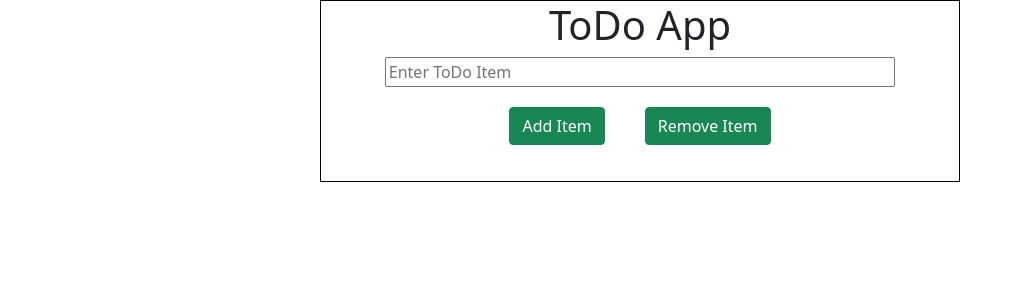
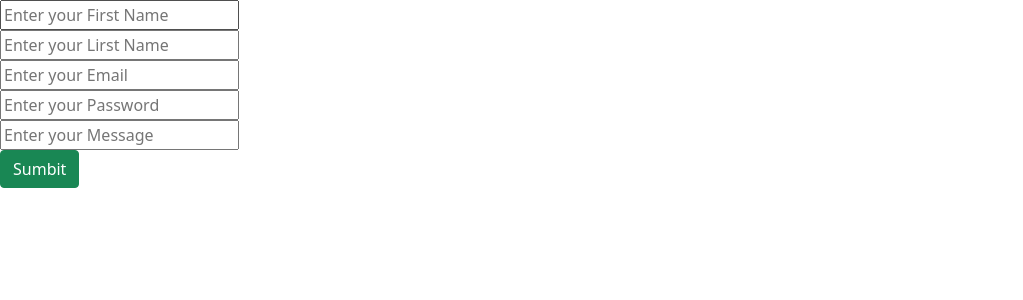
Before and after one commit to Raj5212/raj752287, a React (Create React App) app: page / in a window 1280 px wide. Shown: the top 300 px of the page, without its empty margins (0-1023 px from the left). Built offline with nearby package versions, Linux system fonts and the light colour scheme.

Commit message:
Form using React js

```diff
--- a/src/App.js
+++ b/src/App.js
@@ -93,14 +93,15 @@
 
 import React from 'react'
 import Project1 from './Project1'
-import './App.css'
+// import './App.css'
 import '../node_modules/bootstrap/dist/css/bootstrap.min.css'
 import '../node_modules/bootstrap/dist/js/bootstrap.bundle.min.js'
+import BasicForm from './BasicForm'
 
 const App = () => {
   return (
     <div>
-      <Project1/>
+      <BasicForm/>
     </div>
   )
 }
--- /dev/null
+++ b/src/BasicForm.js
@@ -0,0 +1,48 @@
+import React, { useState } from 'react'
+
+const BasicForm = () => {
+    const initialValues = {
+        fname: "",
+        lname: "",
+        email: "",
+        password: "",
+        comment: "",
+      };
+
+const [inputValues,setInputValues]=useState(initialValues)
+
+  const handleInputChange = (e) => {
+    const { name, value } = e.target;
+    setInputValues({
+      ...inputValues,
+      [name]: value,
+    });
+    console.log({inputValues})
+  };
+
+    return (
+        <>
+            <div>
+                <div>
+                    <input className='fname' type={'text'} name={'fname'} placeholder={"Enter your First Name"} onChange={handleInputChange}/>
+                </div>
+                <div>
+                    <input className='lname' type={"text"} name={'lname'} placeholder={"Enter your Lirst Name"} onChange={handleInputChange} />
+                </div>
+                <div>
+                    <input className='email' type={'email'} name={'email'} placeholder={"Enter your Email"} onChange={handleInputChange} />
+                </div>
+                <div>
+                    <input className='pasword' type={'password'} name={'password'} placeholder={"Enter your Password"} onChange={handleInputChange} autoComplete={"off"} />
+                </div>
+                <div>
+                    <input className='comment' type={'text'} name={'message'} placeholder={"Enter your Message"}  onChange={handleInputChange}/>
+                </div>
+                <button className='btn btn-success'>Sumbit</button>
+
+            </div>
+        </>
+    )
+}
+
+export default BasicForm
```
